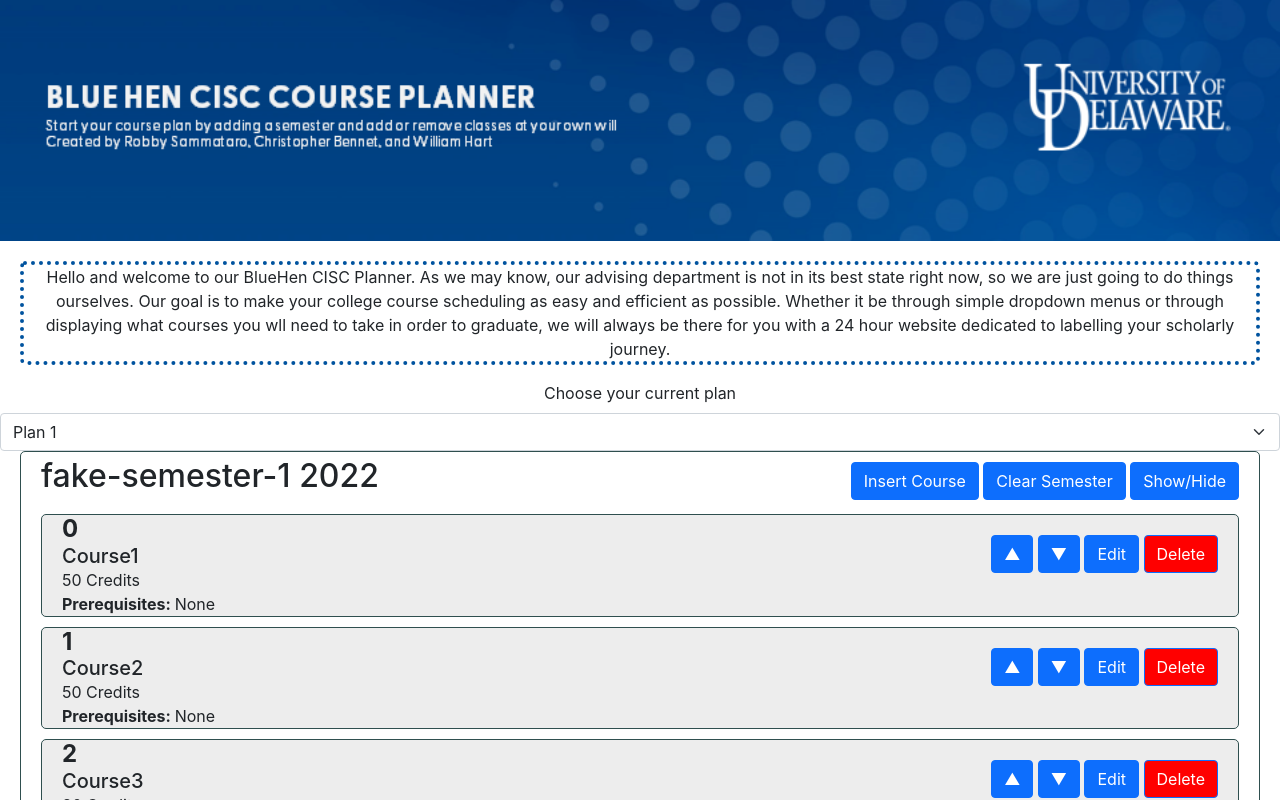
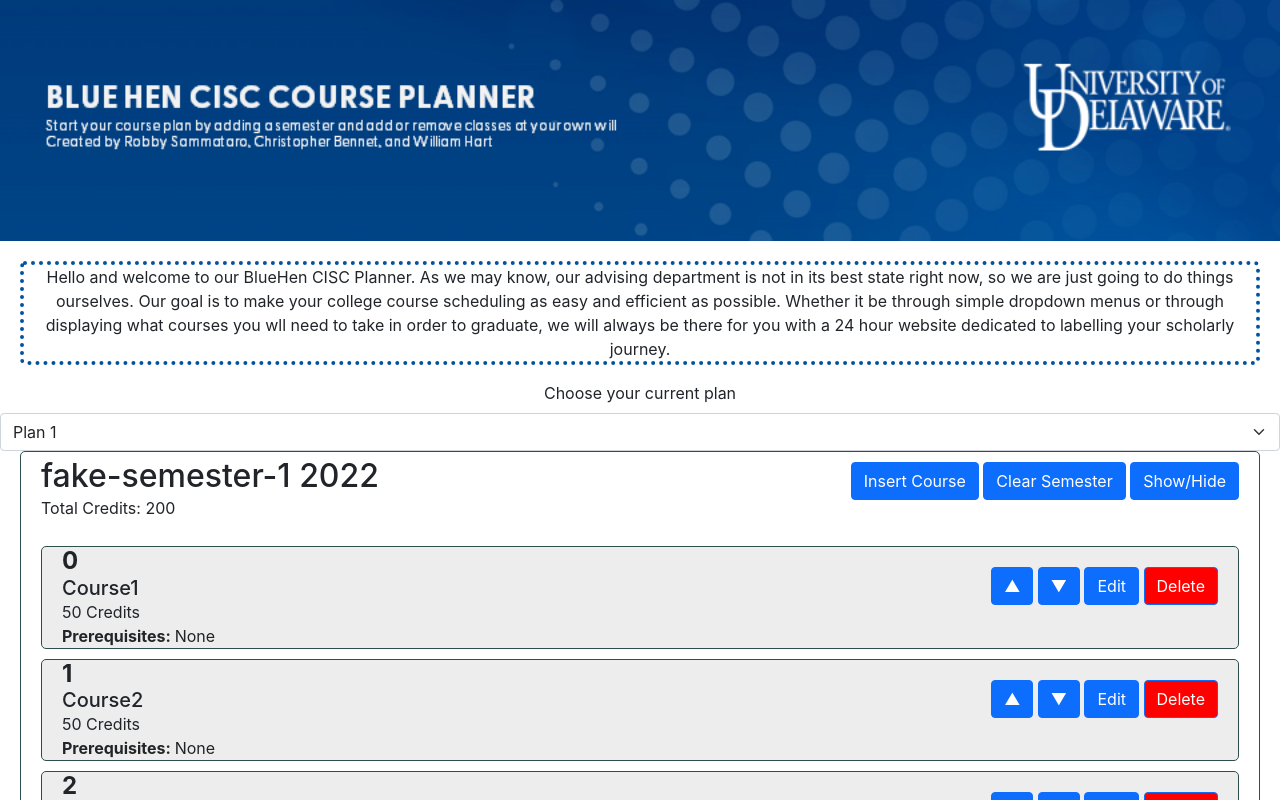
Before and after one commit to UD-CISC275-S22/cis-scheduler-team-16, a React (Create React App) app: page / in a window 1280 px wide. Shown: the top 800 px of the page. Built offline with nearby package versions, Linux system fonts and the light colour scheme.

Commit message:
Displays total credits per semester

```diff
--- a/src/components/SemesterViewer.tsx
+++ b/src/components/SemesterViewer.tsx
@@ -33,6 +33,12 @@
     //State View
     // const [courses, setCourses] = useState<Course[]>(courses);
     const [visible, setVisible] = useState<boolean>(true);
+
+    {
+        /** Gets the total credit hours for this semester, and displays it to the user */
+    }
+    let creditTotal = 0;
+    courses.map((course: Course) => (creditTotal += course.credithours));
 
     console.log("courses = ", courses);
 
@@ -78,11 +84,21 @@
                         style={{
                             textAlign: "left",
                             marginLeft: "20px",
-                            marginTop: "5px"
+                            marginTop: "5px",
+                            marginBottom: "0px"
                         }}
                     >
                         {semester.term + "  " + semester.year}
                     </h2>
+                    <p
+                        style={{
+                            marginTop: "0px",
+                            textAlign: "left",
+                            marginLeft: "20px"
+                        }}
+                    >
+                        Total Credits: {creditTotal}
+                    </p>
                 </Col>
                 <Col
                     style={{
```
